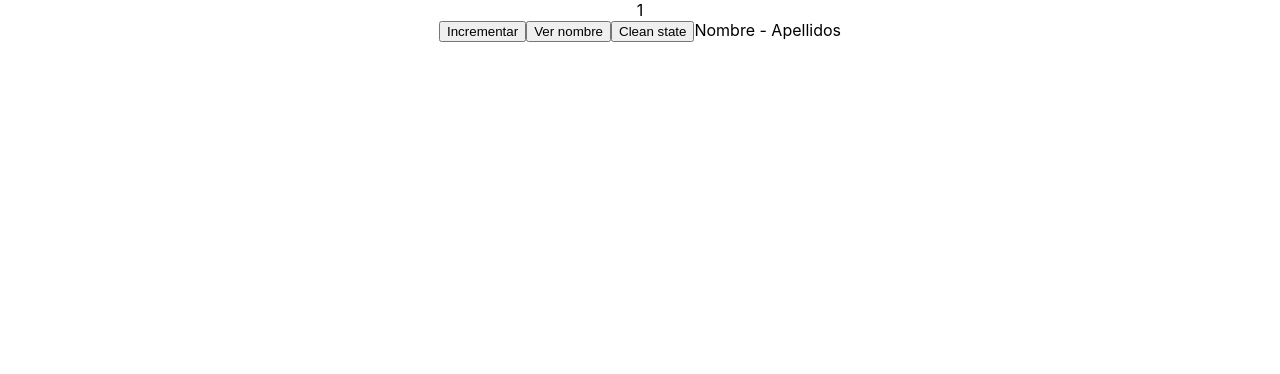
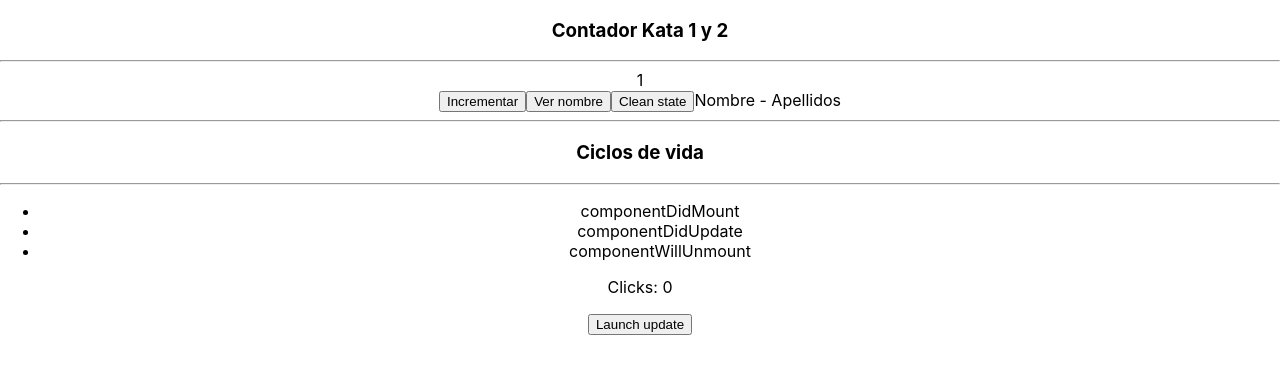
Before and after one commit to carlosmico/ReactDemo, a React (Create React App) app: page / in a window 1280 px wide. Shown: the top 374 px of the page. Built offline with nearby package versions, Linux system fonts and the light colour scheme.

Commit message:
LifeCycles added

```diff
--- a/src/App.js
+++ b/src/App.js
@@ -1,12 +1,18 @@
 import './App.css';
 import Counter from './components/Counter'
+import LifeCycles from './components/LifeCycles'
 
 const incrementValue = 5;
 
+
 function App() {
+
+
   return (
     <div className="App">
-      <Counter incValue={incrementValue}/>
+      <Counter incValue={incrementValue} />
+
+      <LifeCycles lifeCycles={["componentDidMount", "componentDidUpdate", "componentWillUnmount"] }/>
     </div>
   );
 }
--- a/src/components/Counter.jsx
+++ b/src/components/Counter.jsx
@@ -23,6 +23,10 @@ class Counter extends Component {
 
     render() {
         return <div>
+            <h3>Contador Kata 1 y 2</h3>
+
+            <hr />
+
             <div >{this.state.count}</div>
 
             <button onClick={() => this.increment()}>Incrementar</button>
--- /dev/null
+++ b/src/components/LifeCycles.jsx
@@ -0,0 +1,49 @@
+import React, { Component } from 'react';
+
+class LifeCycle extends Component {
+    constructor(props) {
+        super(props);
+
+        this.state = {
+            clicks: 0,
+        };
+    }
+
+    componentDidMount() {
+        console.log('componentDidsMount');
+    }
+
+    componentDidUpdate(prevProps, prevState) {
+        console.log('componentDidUpdate', prevProps, prevState);
+    }
+
+    componentWillUnmount() {
+        console.log('componentWillUnmount');
+    }
+
+    click() {
+        this.setState({ clicks: this.state.clicks + 1 })
+    }
+
+    render() {
+        return <div>
+            <hr />
+
+            <h3>Ciclos de vida</h3>
+
+            <hr />
+
+            <ul>
+                {
+                    this.props.lifeCycles.map(lifeCycle => <li key={lifeCycle}>{lifeCycle}</li>)
+                }
+            </ul>
+
+            <p>Clicks: {this.state.clicks}</p>
+
+            <button onClick={() => this.click()}>Launch update</button>
+        </div>
+
+    }
+}
+export default LifeCycle;
```
